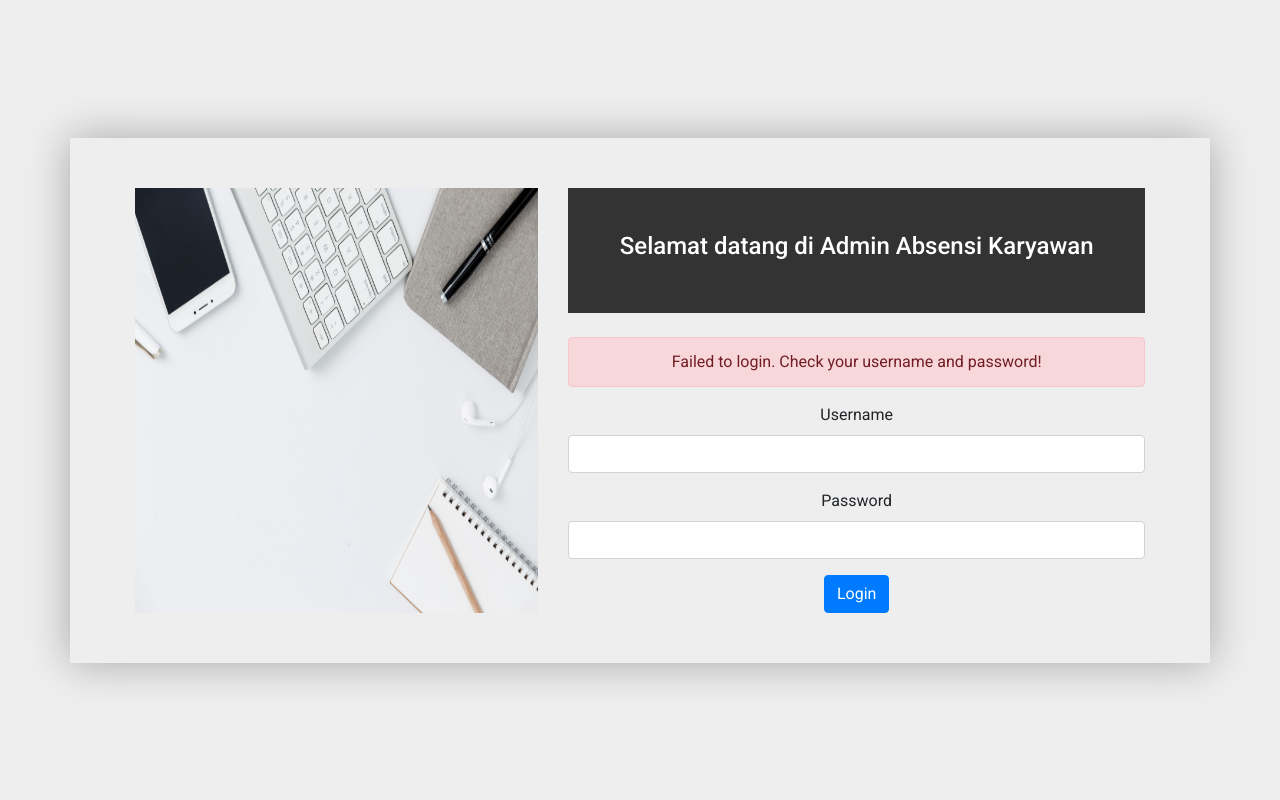
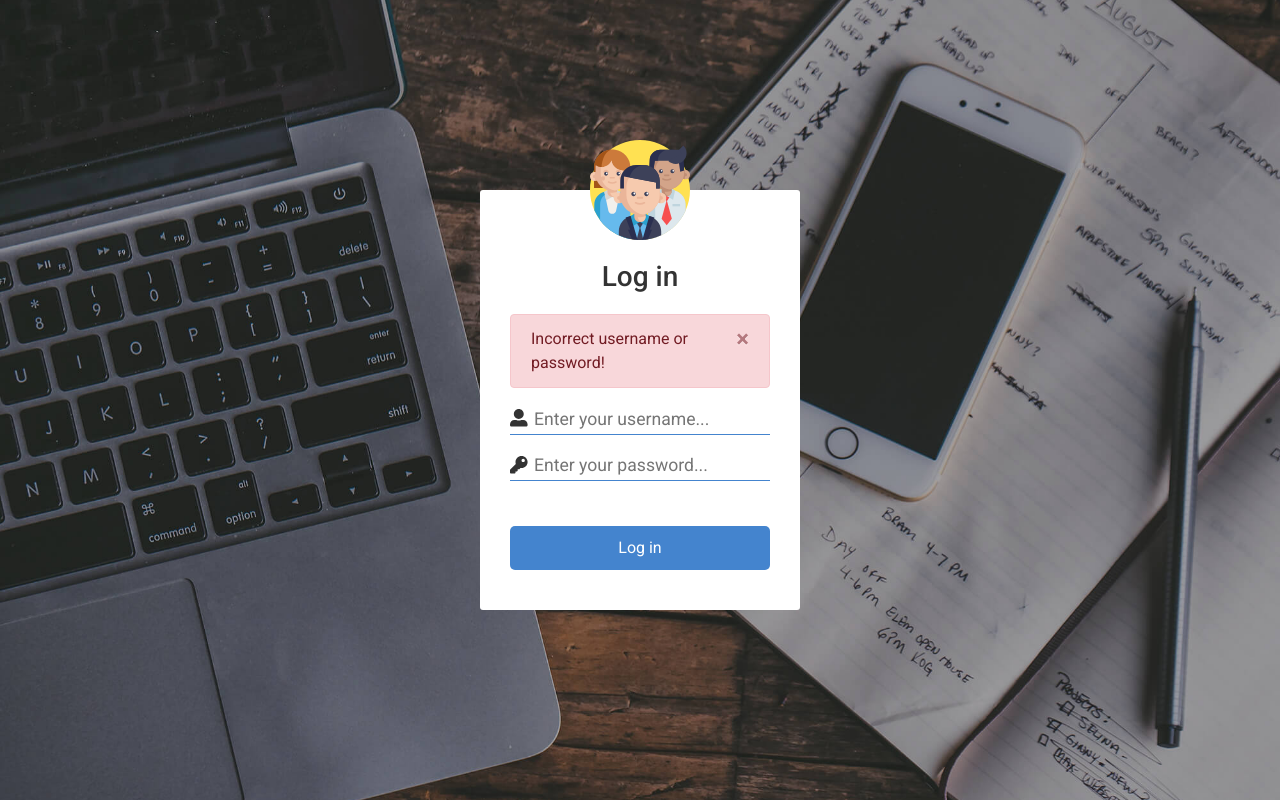
Before and after one commit to wisuja/php-attendance-system, a PHP site: page /index.php?msg=failed in a window 1280 px wide. Run offline with PHP 8.4, Linux system fonts and the light colour scheme; some libraries are stand-ins or nearby versions.

Commit message:
Redesign Login, Restructure DB

```diff
--- /dev/null
+++ b/css/style.css
@@ -0,0 +1,68 @@
+@import url('https://fonts.googleapis.com/css?family=Roboto:400,500,700,900&display=swap');
+
+* {
+  padding: 0;
+  margin: 0;
+  box-sizing: border-box;
+}
+
+body {
+  width: 100%;
+  height: 100vh;
+  font-family: 'Roboto', sans-serif;
+  background: url('../img/login_background.jpg');
+  background-size: cover;
+  background-repeat: no-repeat;
+  background-position: center;
+}
+
+.login-box {
+  width: 320px;
+  height: 420px;
+  background-color: rgba(255, 255, 255, 1);
+  border-radius: 3px;
+  color: #333;
+  top: 50%;
+  left: 50%;
+  position: absolute;
+  transform: translate(-50%, -50%);
+  padding: 70px 30px;
+}
+
+.avatar {
+  width: 100px;
+  height: 100px;
+  position: absolute;
+  top: -50px;
+  left: calc(50% - 50px);
+}
+
+.login-header {
+  margin: 0;
+  padding: 0 0 20px;
+  text-align: center;
+  font-size: 1.75rem;
+}
+
+.login-textbox {
+  border-bottom: 1px solid #4484ce;
+  width: 100%;
+  margin-bottom: 15px;
+  font-size: 1.1rem;
+}
+
+.login-input {
+  border: none;
+  outline: none;
+  padding: 2px;
+}
+
+.login-btn {
+  margin-top: 30px;
+  width: 100%;
+  border: none;
+  background-color: #4484ce;
+  color: white;
+  border-radius: 5px;
+  padding: 10px 0;
+}
--- a/index.php
+++ b/index.php
@@ -4,50 +4,54 @@
 <head>
   <meta charset="UTF-8">
   <meta name="viewport" content="width=device-width, initial-scale=1.0">
-  <title>Halaman Login</title>
+  <title>Website Absensi Karyawan</title>
   <link rel="stylesheet" href="https://stackpath.bootstrapcdn.com/bootstrap/4.4.1/css/bootstrap.min.css" integrity="sha384-Vkoo8x4CGsO3+Hhxv8T/Q5PaXtkKtu6ug5TOeNV6gBiFeWPGFN9MuhOf23Q9Ifjh" crossorigin="anonymous">
-  <link rel="stylesheet" href="style.css">
+  <link href="https://stackpath.bootstrapcdn.com/font-awesome/4.7.0/css/font-awesome.min.css" rel="stylesheet" integrity="sha384-wvfXpqpZZVQGK6TAh5PVlGOfQNHSoD2xbE+QkPxCAFlNEevoEH3Sl0sibVcOQVnN" crossorigin="anonymous">
+  <link rel="stylesheet" href="css/style.css">
 </head>
 
 <body>
-  <div class="container text-center loginContainer">
-    <div class="row login">
-      <div class="col-md-5">
-        <img class="img" src="img/login_illustration.jpg" alt="" width="100%" height="100%">
-      </div>
-      <div class="col-md-7">
-        <div class="title">
-          <h4>Selamat datang di Admin Absensi Karyawan</h4>
-        </div>
-        <div class="form mt-4">
+
+  <!-- Login Box -->
+  <div class="login-box">
+    <img src="img/login_people_icon.svg" alt="people" class="avatar">
+    <div class="login-form">
+      <h1 class="login-header">Log in</h1>
       <?php
       if (isset($_GET["msg"])) {
         if ($_GET["msg"] == "failed") {
-              echo "<div class='alert alert-danger'>
-                      Failed to login. Check your username and password!
+          echo "<div class='alert alert-danger alert-dismissible fade show' role='alert'>
+                    Incorrect username or password!
+                  <button type='button' class='close' data-dismiss='alert' aria-label='Close'>
+                    <span aria-hidden='true'>&times;</span>
+                  </button>
                 </div>";
         } else if ($_GET["msg"] == "notlogin") {
-              echo "<div class='alert alert-danger'>
-                      You are not logged in yet!
+          echo "<div class='alert alert-danger alert-dismissible fade show' role='alert'>
+                    You are not logged in.
+                  <button type='button' class='close' data-dismiss='alert' aria-label='Close'>
+                    <span aria-hidden='true'>&times;</span>
+                  </button>
                 </div>";
         }
       }
       ?>
-          <form method="POST" action="login.php">
-            <div class="form-group">
-              <label for="username">Username</label>
-              <input type="text" class="form-control" id="username" name="username">
+      <form action="login.php" method="POST">
+        <div class="login-textbox">
+          <i class="fas fa-user-alt"></i>
+          <input class="login-input" type="text" name="username" id="username" placeholder="Enter your username..." required>
         </div>
-            <div class="form-group">
-              <label for="password">Password</label>
-              <input type="password" class="form-control" id="password" name="password">
+        <div class="login-textbox">
+          <i class="fas fa-key"></i>
+          <input class="login-input" type="password" name="password" id="password" placeholder="Enter your password..." required>
         </div>
-            <button type="submit" class="btn btn-primary">Login</button>
+        <button class="login-btn" type="submit" name="login">Log in</button>
       </form>
     </div>
   </div>
-    </div>
-  </div>
+  <!-- End of Login Box -->
+
+  <script src="https://cdnjs.cloudflare.com/ajax/libs/font-awesome/5.13.0/js/all.min.js"></script>
   <script src="https://code.jquery.com/jquery-3.4.1.slim.min.js" integrity="sha384-J6qa4849blE2+poT4WnyKhv5vZF5SrPo0iEjwBvKU7imGFAV0wwj1yYfoRSJoZ+n" crossorigin="anonymous"></script>
   <script src="https://cdn.jsdelivr.net/npm/popper.js@1.16.0/dist/umd/popper.min.js" integrity="sha384-Q6E9RHvbIyZFJoft+2mJbHaEWldlvI9IOYy5n3zV9zzTtmI3UksdQRVvoxMfooAo" crossorigin="anonymous"></script>
   <script src="https://stackpath.bootstrapcdn.com/bootstrap/4.4.1/js/bootstrap.min.js" integrity="sha384-wfSDF2E50Y2D1uUdj0O3uMBJnjuUD4Ih7YwaYd1iqfktj0Uod8GCExl3Og8ifwB6" crossorigin="anonymous"></script>
--- a/koneksi.php
+++ b/koneksi.php
@@ -1,5 +1,4 @@
 <?php
-// $koneksi = mysqli_connect("sql100.epizy.com", "epiz_25454008", "gy1wEtU6uAHgq", "epiz_25454008_db_absensi_karyawan");
 $koneksi = mysqli_connect("localhost", "root", "", "db_absensi_karyawan");
 
 if (mysqli_connect_errno() > 0) {
--- a/style.css
+++ /dev/null
@@ -1,40 +0,0 @@
-@import url('https://fonts.googleapis.com/css?family=Roboto:400,500,700,900&display=swap');
-
-* {
-  padding: 0;
-  margin: 0;
-  box-sizing: border-box;
-}
-
-html,
-body {
-  font-family: 'Roboto', sans-serif;
-  background-color: #eee;
-}
-
-.login {
-  padding: 50px;
-  box-shadow: 0 0 40px rgba(0, 0, 0, 0.3);
-}
-
-.loginContainer {
-  display: flex;
-  justify-content: center;
-  align-items: center;
-  height: 100vh;
-}
-
-.title {
-  width: 100%;
-  height: 125px;
-  background: #333;
-  color: white;
-  display: flex;
-  justify-content: center;
-  align-items: center;
-}
-
-.sidebar {
-  height: 100vh;
-  background-color: #333;
-}
```
Also changed, not shown: db_absensi_karyawan.sql (+54 -12 lines), login.php (+10 -4 lines), img/login_background.jpg (added), img/login_illustration.jpg (deleted), img/login_people_icon.svg (added). Lines whose indentation alone changed are shown as unchanged.
